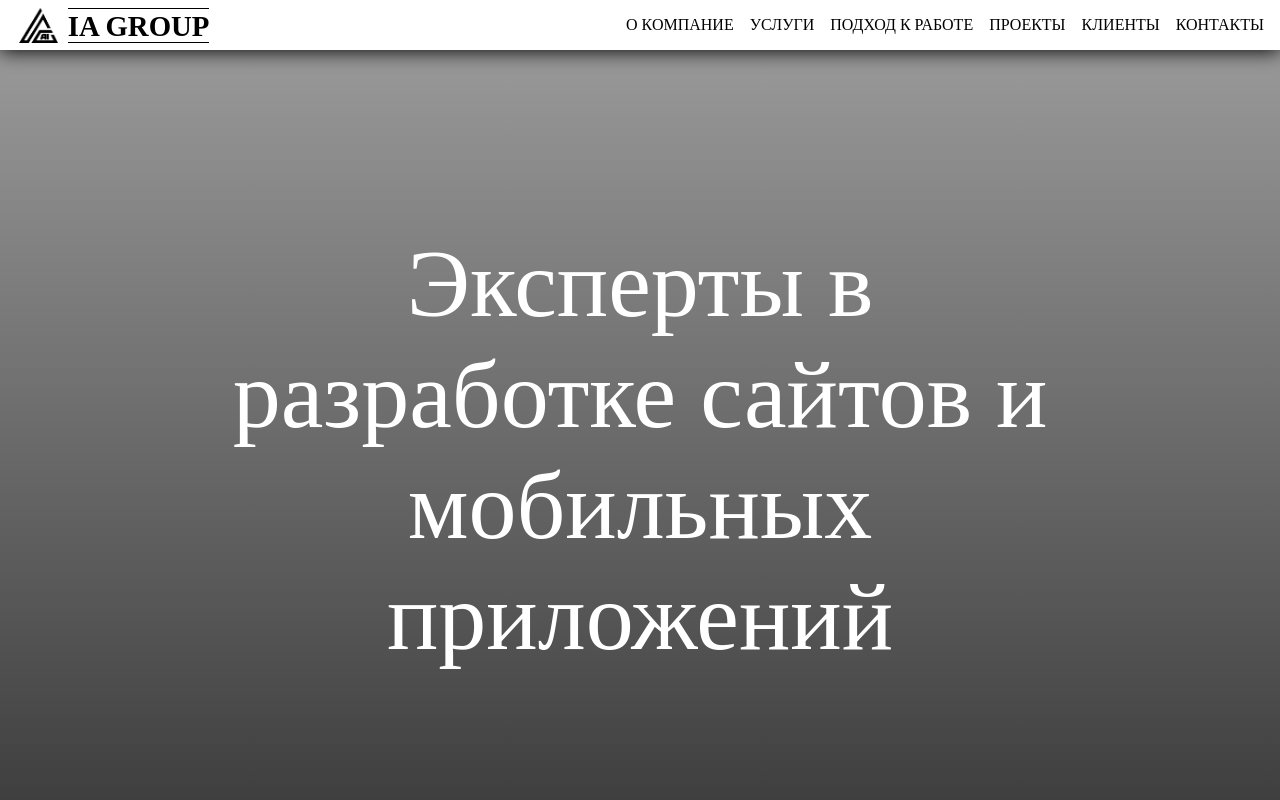
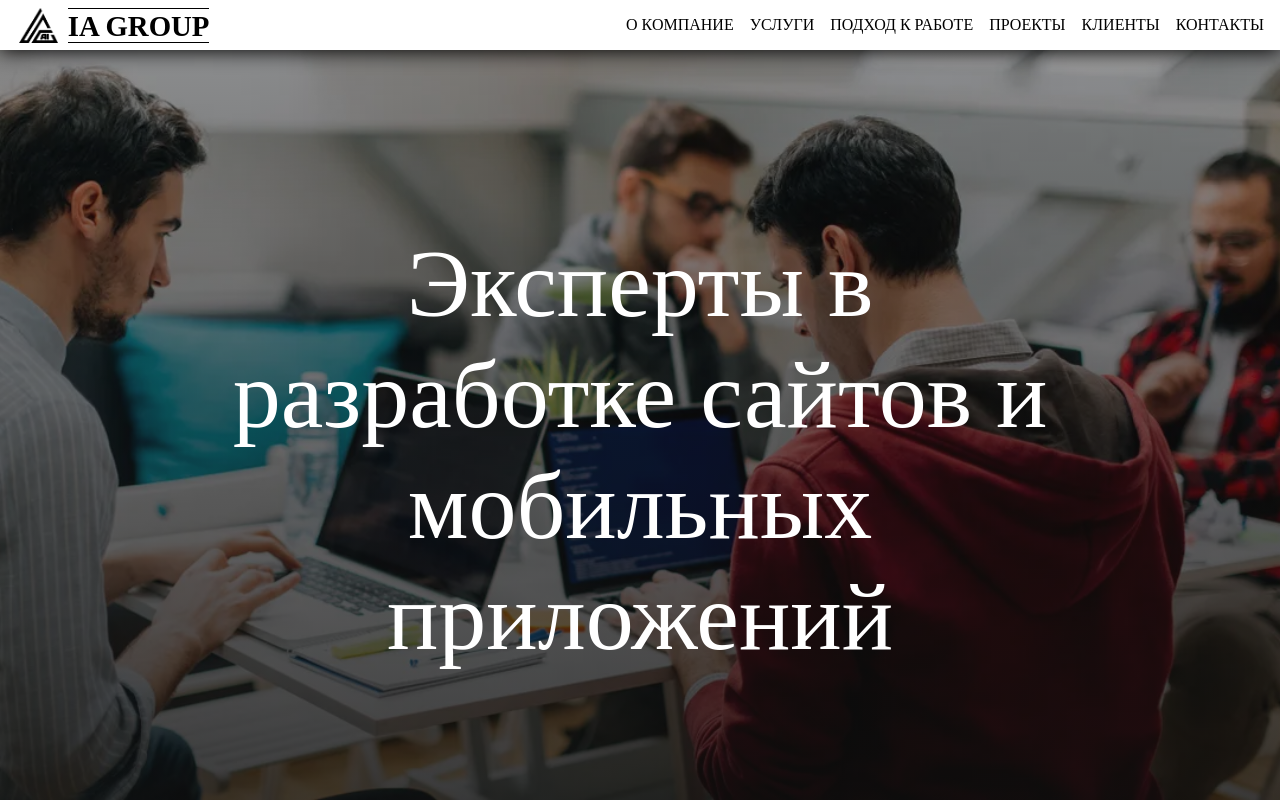
Before and after one commit to abdulloev19/ia, a plain HTML site: page index.html in a window 1280 px wide. Drawn offline with Linux system fonts and the light colour scheme; the site is published under a folder, as on GitHub Pages, so addresses that start at the root find nothing.

Commit message:
Update main.css

```diff
--- a/css/main.css
+++ b/css/main.css
@@ -13,7 +13,7 @@
       rgba(15, 15, 15, 0.8),
       rgba(15, 15, 15, 0.4)
     ),
-    url(/img/back2.webp);
+    url(../img/back2.webp);
   background-position: center;
   background-repeat: no-repeat;
   background-size: cover;
```
